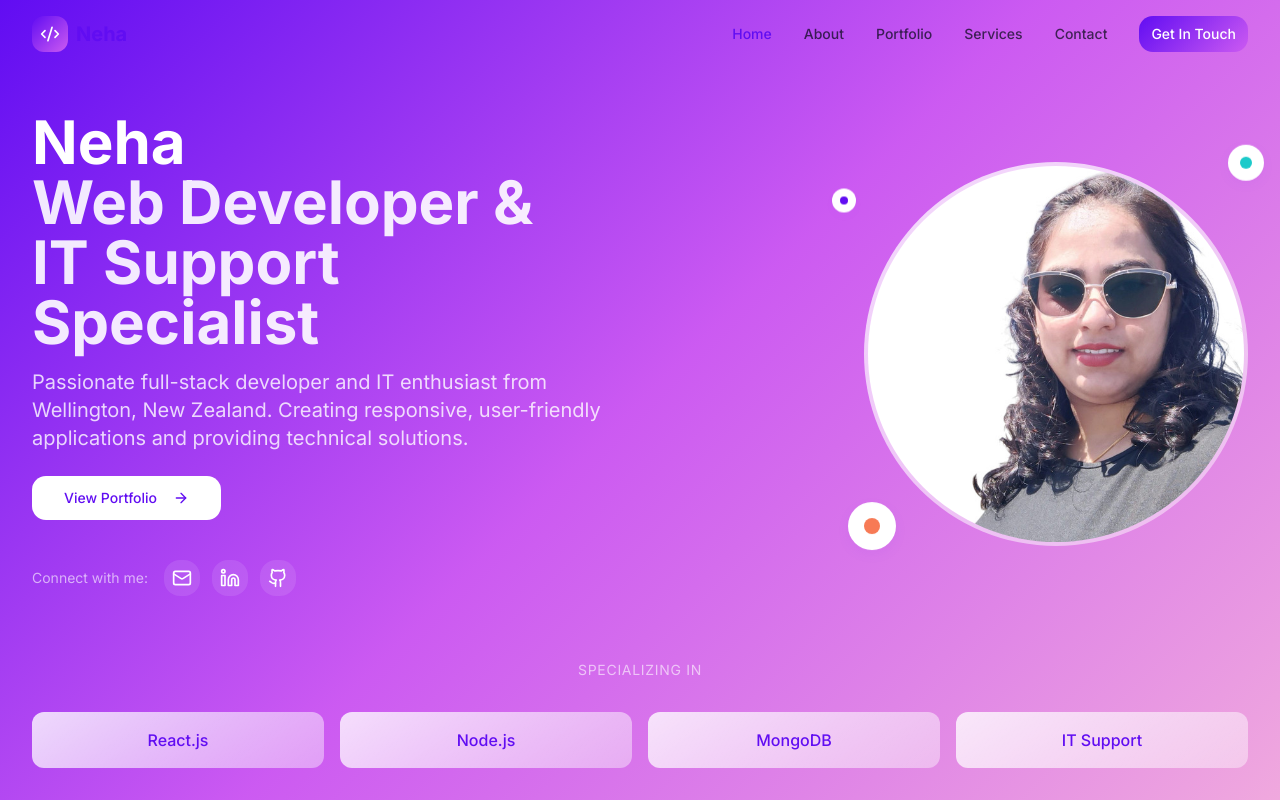
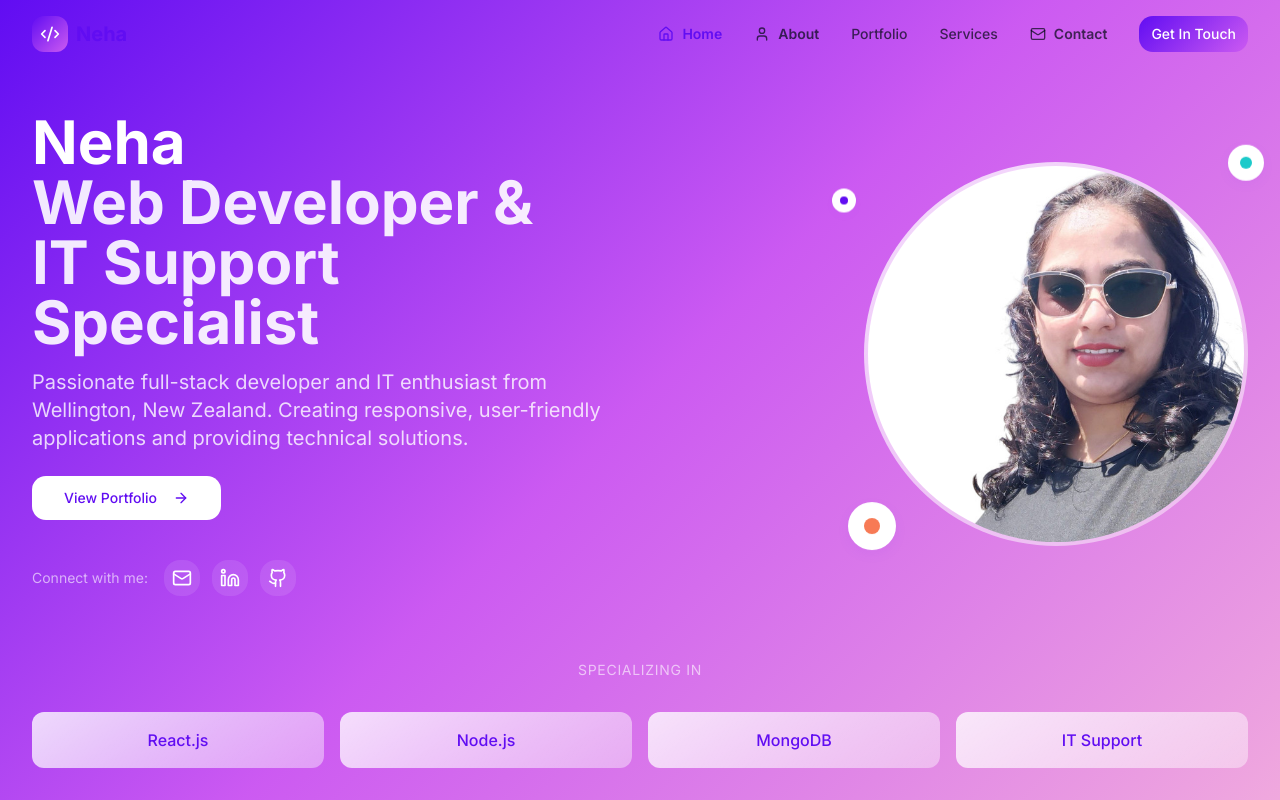
Before and after one commit to neha251863-wq/neha-creative-work, a React (Vite) app: page / in a window 1280 px wide. Built offline with nearby package versions, Linux system fonts and the light colour scheme.

Commit message:
Refactor navigation links

```diff
--- a/src/components/Navigation.tsx
+++ b/src/components/Navigation.tsx
@@ -1,6 +1,6 @@
 import { useState, useEffect } from 'react';
 import { Link, useLocation } from 'react-router-dom';
-import { Menu, X, Code2 } from 'lucide-react';
+import { Menu, X, Code2, Home, User, Mail } from 'lucide-react';
 import { Button } from '@/components/ui/button';
 
 const Navigation = () => {
@@ -17,11 +17,11 @@ const Navigation = () => {
   }, []);
 
   const navigationItems = [
-    { name: 'Home', path: '/' },
-    { name: 'About', path: '/about' },
-    { name: 'Portfolio', path: '/portfolio' },
-    { name: 'Services', path: '/services' },
-    { name: 'Contact', path: '/contact' },
+    { name: 'Home', path: '/', icon: Home, enhanced: true },
+    { name: 'About', path: '/about', icon: User, enhanced: true },
+    { name: 'Portfolio', path: '/portfolio', enhanced: false },
+    { name: 'Services', path: '/services', enhanced: false },
+    { name: 'Contact', path: '/contact', icon: Mail, enhanced: true },
   ];
 
   return (
@@ -51,12 +51,15 @@ const Navigation = () => {
               <Link
                 key={item.path}
                 to={item.path}
-                className={`text-sm font-medium transition-colors hover:text-primary ${
+                className={`flex items-center gap-2 text-sm font-medium transition-colors hover:text-primary ${
                   location.pathname === item.path
                     ? 'text-primary'
                     : 'text-foreground/70'
-                }`}
+                } ${item.enhanced ? 'font-semibold' : ''}`}
               >
+                {item.enhanced && item.icon && (
+                  <item.icon className="h-4 w-4" />
+                )}
                 {item.name}
               </Link>
             ))}
@@ -85,13 +88,16 @@ const Navigation = () => {
               <Link
                 key={item.path}
                 to={item.path}
-                className={`block px-4 py-2 text-sm font-medium rounded-lg transition-colors hover:bg-accent ${
+                className={`flex items-center gap-2 px-4 py-2 text-sm font-medium rounded-lg transition-colors hover:bg-accent ${
                   location.pathname === item.path
                     ? 'text-primary bg-accent'
                     : 'text-foreground/70'
-                }`}
+                } ${item.enhanced ? 'font-semibold' : ''}`}
                 onClick={() => setIsOpen(false)}
               >
+                {item.enhanced && item.icon && (
+                  <item.icon className="h-4 w-4" />
+                )}
                 {item.name}
               </Link>
             ))}
```
